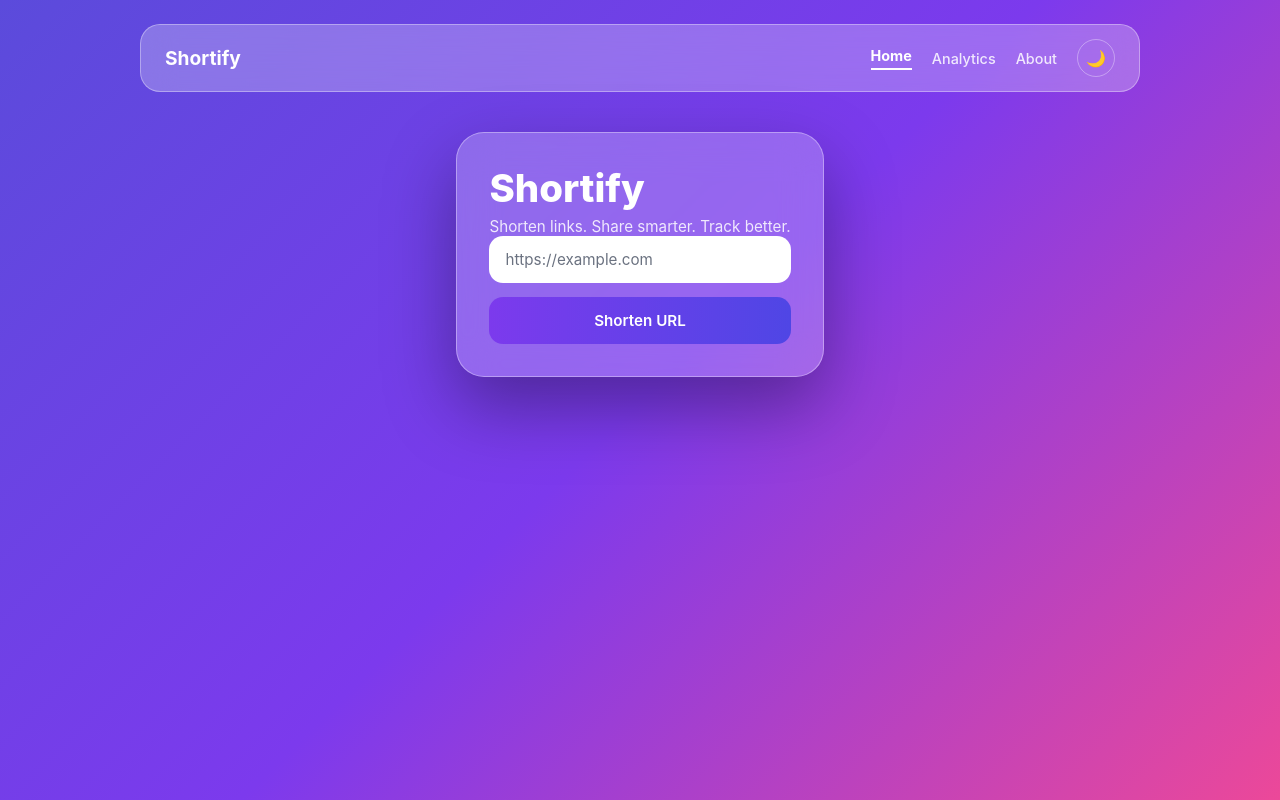
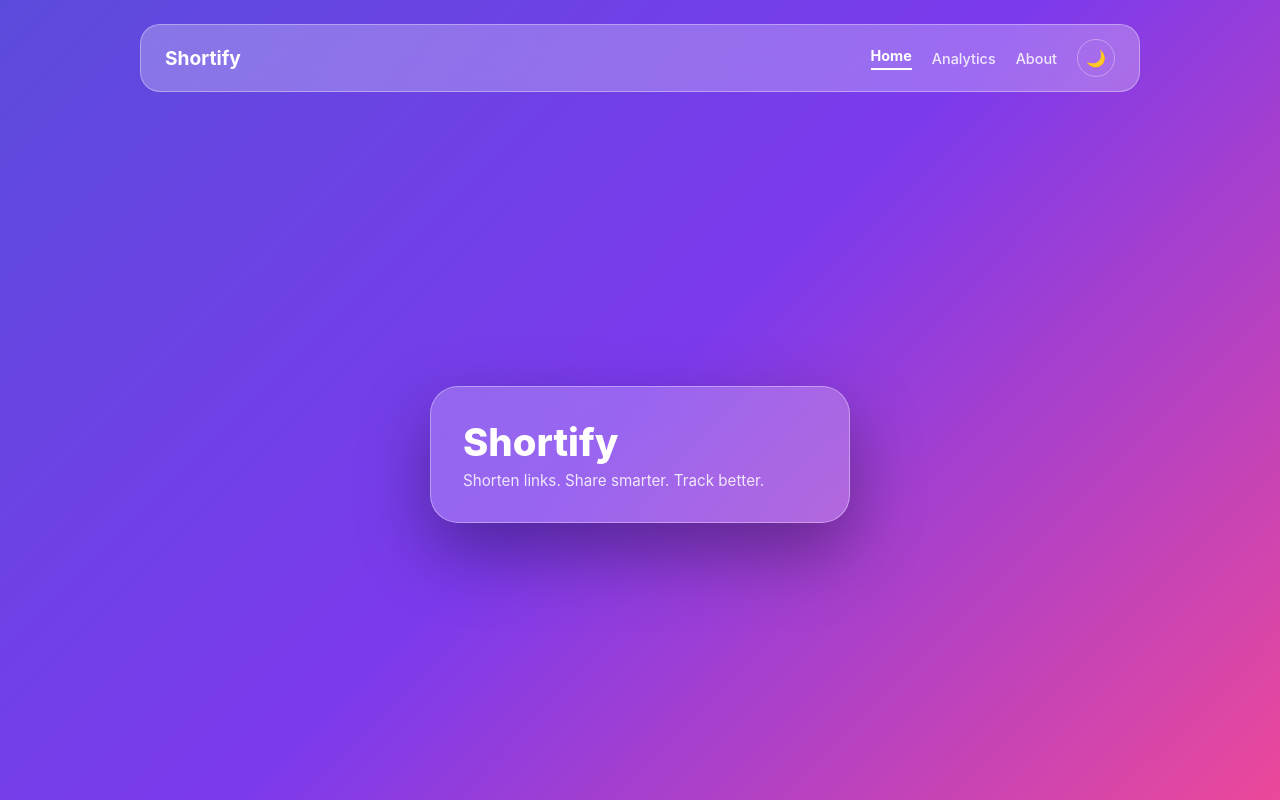
Before and after one commit to Akash-Sahani18/Shortify, a React (Vite) app in the folder frontend/: page / in a window 1280 px wide. Built offline with nearby package versions, Linux system fonts and the light colour scheme; no server answers.

Commit message:
Update Home.jsx

```diff
--- a/frontend/src/pages/Home.jsx
+++ b/frontend/src/pages/Home.jsx
@@ -1,7 +1,12 @@
-export default function Home({ children }) {
+export default function Home() {
   return (
-    <div className="home-page">
-      {children}
+    <div className="main-content">
+      <div className="app-container">
+        <h1 className="app-title">Shortify</h1>
+        <p className="app-subtitle">
+          Shorten links. Share smarter. Track better.
+        </p>
+      </div>
     </div>
   );
 }
```
